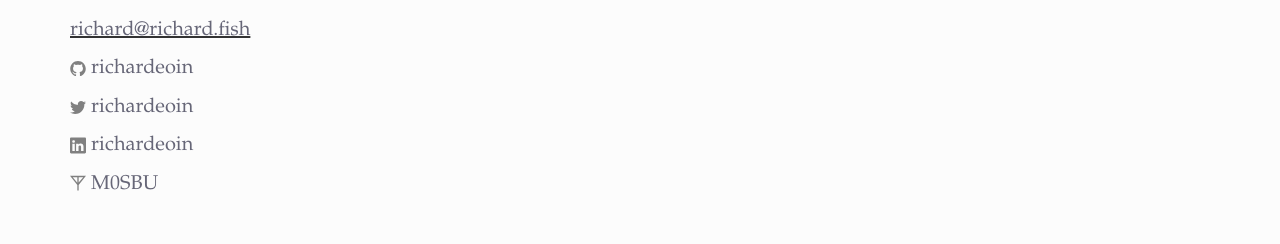
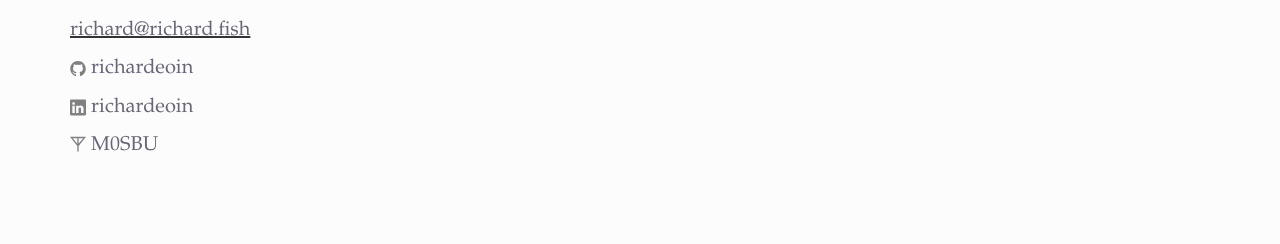
Before and after one commit to richardeoin/fish, a Jekyll site: the page built from index.markdown, in a window 1280 px wide. Shown: the part 1436-1680 px from the top of the page. Built offline with Jekyll 4.4.1, drawn with Linux system fonts in a browser that asks for light colours; some web fonts are replaced; after the commit the page ends 1644 px from its top, so only the background shows below that.

Commit message:
[contact] ditch twitter, not so relevant

```diff
--- a/_includes/contact.html
+++ b/_includes/contact.html
@@ -6,17 +6,6 @@
     <span class="icon  icon--github">
       <svg viewBox="0 0 16 16">
         <path d="M7.999,0.431c-4.285,0-7.76,3.474-7.76,7.761 c0,3.428,2.223,6.337,5.307,7.363c0.388,0.071,0.53-0.168,0.53-0.374c0-0.184-0.007-0.672-0.01-1.32 c-2.159,0.469-2.614-1.04-2.614-1.04c-0.353-0.896-0.862-1.135-0.862-1.135c-0.705-0.481,0.053-0.472,0.053-0.472 c0.779,0.055,1.189,0.8,1.189,0.8c0.692,1.186,1.816,0.843,2.258,0.645c0.071-0.502,0.271-0.843,0.493-1.037 C4.86,11.425,3.049,10.76,3.049,7.786c0-0.847,0.302-1.54,0.799-2.082C3.768,5.507,3.501,4.718,3.924,3.65 c0,0,0.652-0.209,2.134,0.796C6.677,4.273,7.34,4.187,8,4.184c0.659,0.003,1.323,0.089,1.943,0.261 c1.482-1.004,2.132-0.796,2.132-0.796c0.423,1.068,0.157,1.857,0.077,2.054c0.497,0.542,0.798,1.235,0.798,2.082 c0,2.981-1.814,3.637-3.543,3.829c0.279,0.24,0.527,0.713,0.527,1.437c0,1.037-0.01,1.874-0.01,2.129 c0,0.208,0.14,0.449,0.534,0.373c3.081-1.028,5.302-3.935,5.302-7.362C15.76,3.906,12.285,0.431,7.999,0.431z"/>
-      </svg>
-    </span>
-    <span class="username">richardeoin</span>
-  </a>
-</p>
-<p>
-  <a href="https://twitter.com/richardeoin">
-    <span class="icon  icon--twitter">
-      <svg viewBox="0 0 16 16">
-        <path d="M15.969,3.058c-0.586,0.26-1.217,0.436-1.878,0.515c0.675-0.405,1.194-1.045,1.438-1.809
-                 c-0.632,0.375-1.332,0.647-2.076,0.793c-0.596-0.636-1.446-1.033-2.387-1.033c-1.806,0-3.27,1.464-3.27,3.27 c0,0.256,0.029,0.506,0.085,0.745C5.163,5.404,2.753,4.102,1.14,2.124C0.859,2.607,0.698,3.168,0.698,3.767 c0,1.134,0.577,2.135,1.455,2.722C1.616,6.472,1.112,6.325,0.671,6.08c0,0.014,0,0.027,0,0.041c0,1.584,1.127,2.906,2.623,3.206 C3.02,9.402,2.731,9.442,2.433,9.442c-0.211,0-0.416-0.021-0.615-0.059c0.416,1.299,1.624,2.245,3.055,2.271 c-1.119,0.877-2.529,1.4-4.061,1.4c-0.264,0-0.524-0.015-0.78-0.046c1.447,0.928,3.166,1.469,5.013,1.469 c6.015,0,9.304-4.983,9.304-9.304c0-0.142-0.003-0.283-0.009-0.423C14.976,4.29,15.531,3.714,15.969,3.058z"/>
       </svg>
     </span>
     <span class="username">richardeoin</span>
```
